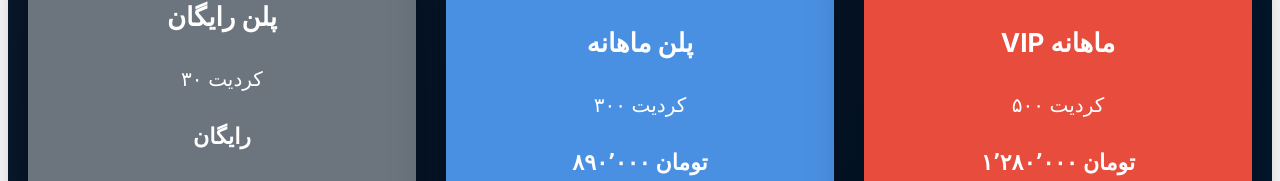
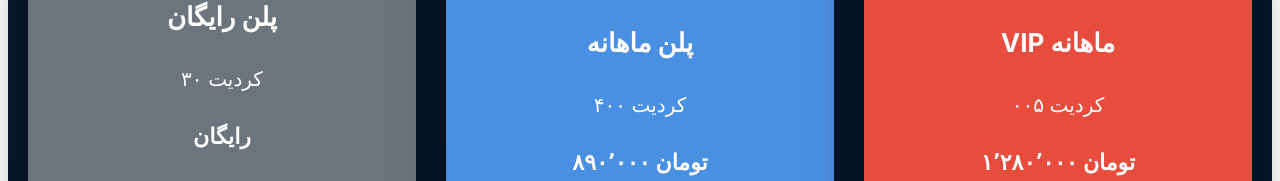
Before and after one commit to sellova-team/Sellova, a Next.js app: page /upgrade-plan/iran in a window 1280 px wide. Shown: the part 356-537 px from the top of the page. Built offline with nearby package versions, Linux system fonts and the light colour scheme.

Commit message:
initial upload

```diff
--- a/app/upgrade-plan/iran/page.tsx
+++ b/app/upgrade-plan/iran/page.tsx
@@ -17,7 +17,7 @@ export default function IranPlansPage() {
     },
     {
       title: 'پلن ماهانه',
-      credits: '۳۰۰ کردیت',
+      credits: '۴۰۰ کردیت',
       price: '۸۹۰٬۰۰۰ تومان',
       description: '',
       route: '/payment/monthly',
@@ -25,7 +25,7 @@ export default function IranPlansPage() {
     },
     {
       title: 'VIP ماهانه',
-      credits: '۵۰۰ کردیت',
+      credits: '۰۰۵ کردیت',
       price: '۱٬۲۸۰٬۰۰۰ تومان',
       description: '',
       route: '/payment/vip-monthly',
```
